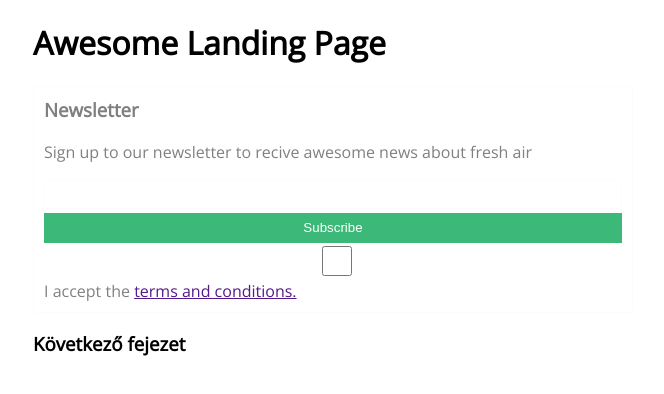
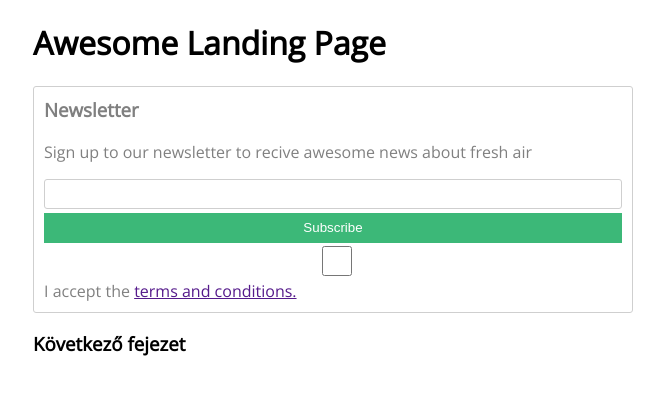
Before and after one commit to kucskarfabian/gyakorlas, a plain HTML site: page index.html in a window 1280 px wide. Shown: the full height of the page, 307-971 px from the left. Drawn offline with nearby package versions, Linux system fonts and the light colour scheme.

Commit message:
Update style.css

```diff
--- a/style.css
+++ b/style.css
@@ -7,7 +7,7 @@
 .newsletter {
     border-radius: 3px;
     color: grey;
-    border: solid thin #fcfcfc;
+    border: thin solid #cfcfcf;
     padding: 10px;
 
 }
@@ -23,7 +23,7 @@
     display: block;
     width: 100%;
     height: 30px;
-    border: solid 1px #fcfcfc;
+    border: solid 1px #cfcfcf;
     border-radius: 3px;
     margin-bottom: 4px;
     box-sizing: border-box;
```
